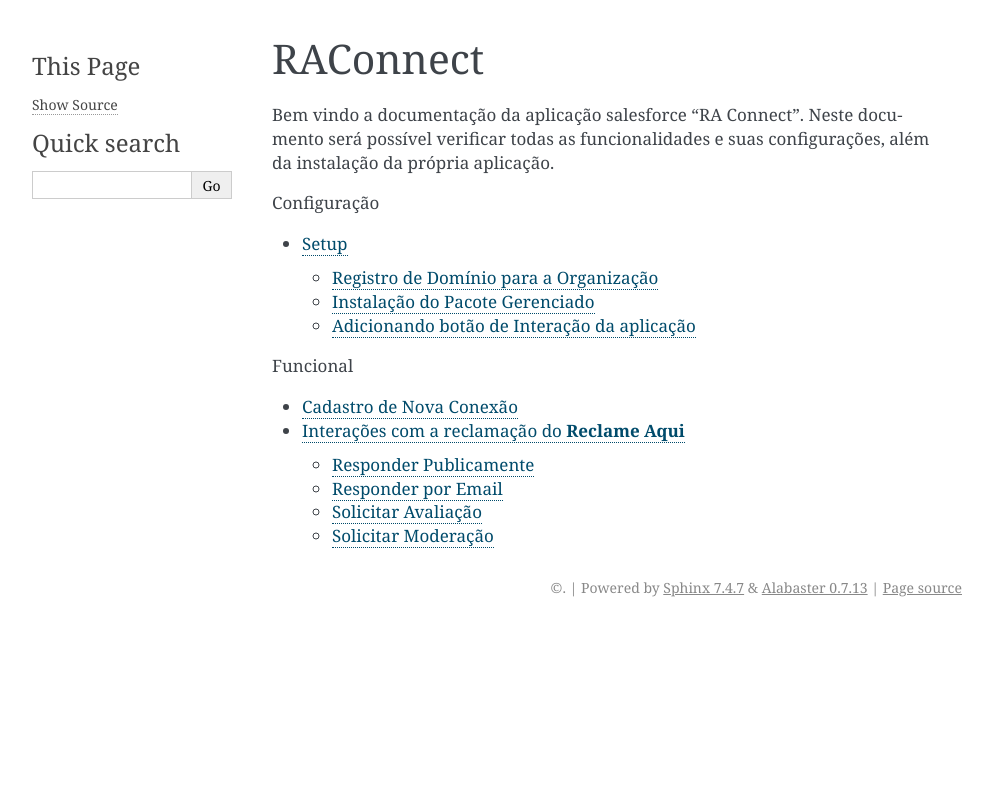
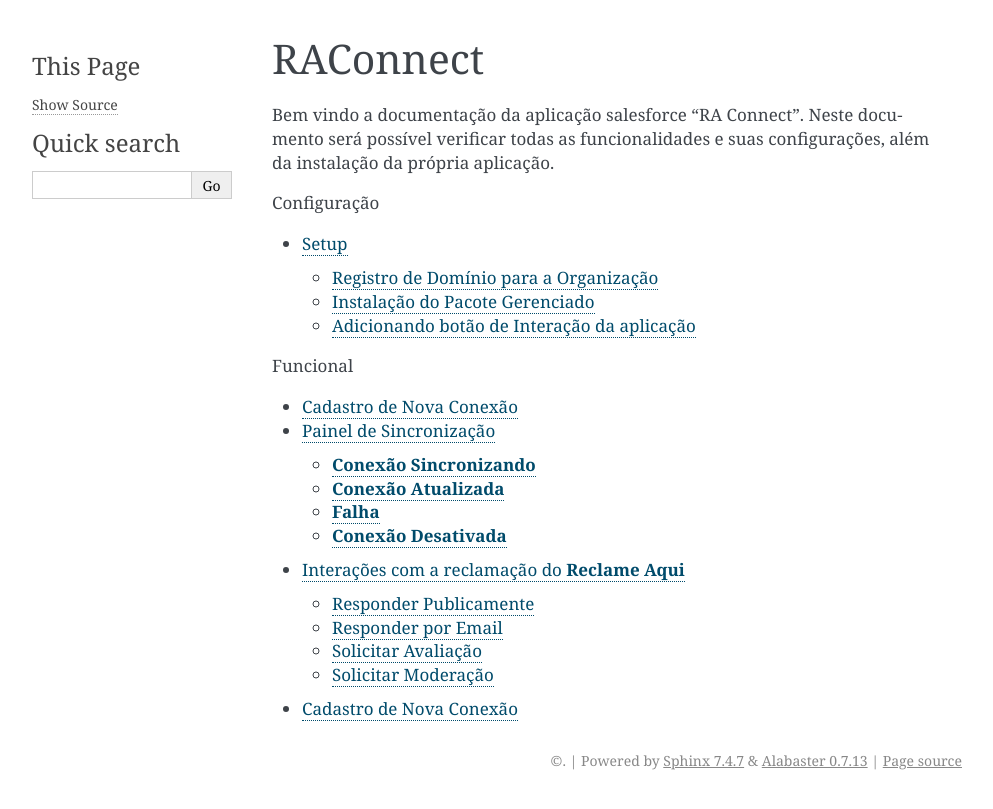
Before and after one commit to Inpulso-Tecnologia/RAConnectDOCFull, a Sphinx documentation site: the page built from docs/index.rst, in a window 1280 px wide. Shown: the top 809 px of the page, without its empty margins (148-1141 px from the left). Built offline with Sphinx 7.4.7, drawn with Linux system fonts in a browser that asks for light colours; some of the changed lines change nothing that is shown.

Commit message:
Documentação Sprint 2

```diff
--- /dev/null
+++ b/docs/Funcional/painel_sincronizacao.rst
@@ -0,0 +1,105 @@
+
+#################
+Painel de Sincronização
+#################
+
+No painel de sincronização, mostrará o status das suas conexões.
+Assim que uma nova conexão for criada, a mesma irá carregar todas as reclamações vinculada a mesma. Essas reclamações serão convertidos em **CASOS** do Salesforce, as interações daquela reclamação serão convertidos em **COMENTARIOS DO CASO** e o consumidor que criou a reclamação vira o **CONTATO** do Salesforce vinculado à esse **CASO**.
+
+.. Hint:: Para saber mais sobre a conversão das reclamações para objetos do Salesforce veja em: `Relação de Objetos`_
+
+Nesse painel mostra os seguintes status que uma conexão pode ter, como **Conexão Sincronizando**, **Conexão Atualizada**, **Falha**, **Conexão Desativada**. As figuras a seguir demosntram os status comentados.
+
+**Conexão Sincronizando**
+-----------------------
+
+.. figure:: img/conexaoSincronizando.png
+    :width: 600px
+    :alt: Solidity logo
+    :align: center
+
+    Status da conexão quando estiver atualizando.
+
+**Conexão Atualizada**
+-----------------------
+
+.. figure:: img/conexaoAtualizada.png
+    :width: 600px
+    :alt: Solidity logo
+    :align: center
+
+    Status da conexão quando estiver atualizada.
+
+**Falha**
+-----------------------
+
+.. figure:: img/conexaoError.png
+    :width: 600px
+    :alt: Solidity logo
+    :align: center
+
+    Status da conexão quando acontece algum erro durante a atualização.
+
+**Conexão Desativada**
+-----------------------
+
+.. figure:: img/conexaoInativa.png
+    :width: 600px
+    :alt: Solidity logo
+    :align: center
+
+    Status da conexão quando ela estiver desativada.
+
+
+.. _Relação de Objetos : /Funcional/relacao_objetos.html
+
+
+
+
+
+
+
+
+
+
+
+.. figure:: img/aplicativoRAConnect.png
+    :width: 600px
+    :alt: Solidity logo
+    :align: center
+
+    Aplicativo do RA Connect.
+
+Agora vá na aba do **Conexões do RA** e clique em novo ou clique na aba e clique em Criar Conexão do RA, como na figura a seguir:
+
+.. figure:: img/criarConexao.png
+    :width: 600px
+    :alt: Solidity logo
+    :align: center
+
+    Botão Criar Conexão do RA.
+
+Após clicar em nova conexão aparece a seguinte tela:
+
+.. figure:: img/cadastroConexao.png
+    :width: 600px
+    :alt: Solidity logo
+    :align: center
+
+    Cadastro de uma nova conexão do RA Connect.
+
+Definições dos campos:
+
+**Intervalo de Sincronização (em Minutos)**: marca a periodicidade de atualização da conexão (em minutos).
+
+**Ativo**: apenas conexões ativas serão atualizadas de acordo do intervalo de sincronização.
+
+**Nome exclusivo da Fila**: será a fila atribuída como proprietária às reclamações captadas pela conexão.
+
+.. Hint:: Fila atribui registros a equipes que compartilham atividades. Para mais informações acesse o seguinte link: https://help.salesforce.com/articleView?id=setting_up_queues.htm
+
+**Usuário do RA API**: usuário da **API da Reclame Aqui**, "RA API".
+
+**Senha do RA API**: senha da **API da Reclame Aqui**, "RA API".
+
+.. Hint:: Caso não tenha **Usuário e Senha**, será necessário a aquisição do mesmo através do site: https://parasuaempresa.reclameaqui.com.br/ra-api.
--- /dev/null
+++ b/docs/Funcional/relacao_objetos.rst
@@ -0,0 +1,5 @@
+#################
+Cadastro de Nova Conexão
+#################
+
+Para registrar uma nova conexão, abra seu iniciador de aplicativos e selecione o aplicativo do RA Connect, como nas figuras a seguir:
--- a/docs/_templates/layout.html
+++ b/docs/_templates/layout.html
@@ -14,5 +14,9 @@
     li.wy-breadcrumbs-aside {
       display: none;
     }
+
+    .wy-nav-side .ethical-rtd {
+      display: none;
+    }
   </style>
 {% endblock %}
--- a/docs/index.rst
+++ b/docs/index.rst
@@ -24,7 +24,9 @@
     :caption: Funcional
 
     Funcional/cadastro_conexao
+    Funcional/painel_sincronizacao
     Funcional/interacao_reclamacao
+    Funcional/relacao_objetos
 
 
 .. .. _versão classic : https://falae.readthedocs.io/pt_BR/latest/classic_index.html
```
Also changed, not shown: docs/Funcional/img/ativarSchedule.png (added), docs/Funcional/img/conexaoAtualizada.png (added), docs/Funcional/img/conexaoError.png (added), docs/Funcional/img/conexaoInativa.png (added), docs/Funcional/img/conexaoSincronizando.png (added), docs/Funcional/relacao_contato.rst (deleted), 4 other files.
